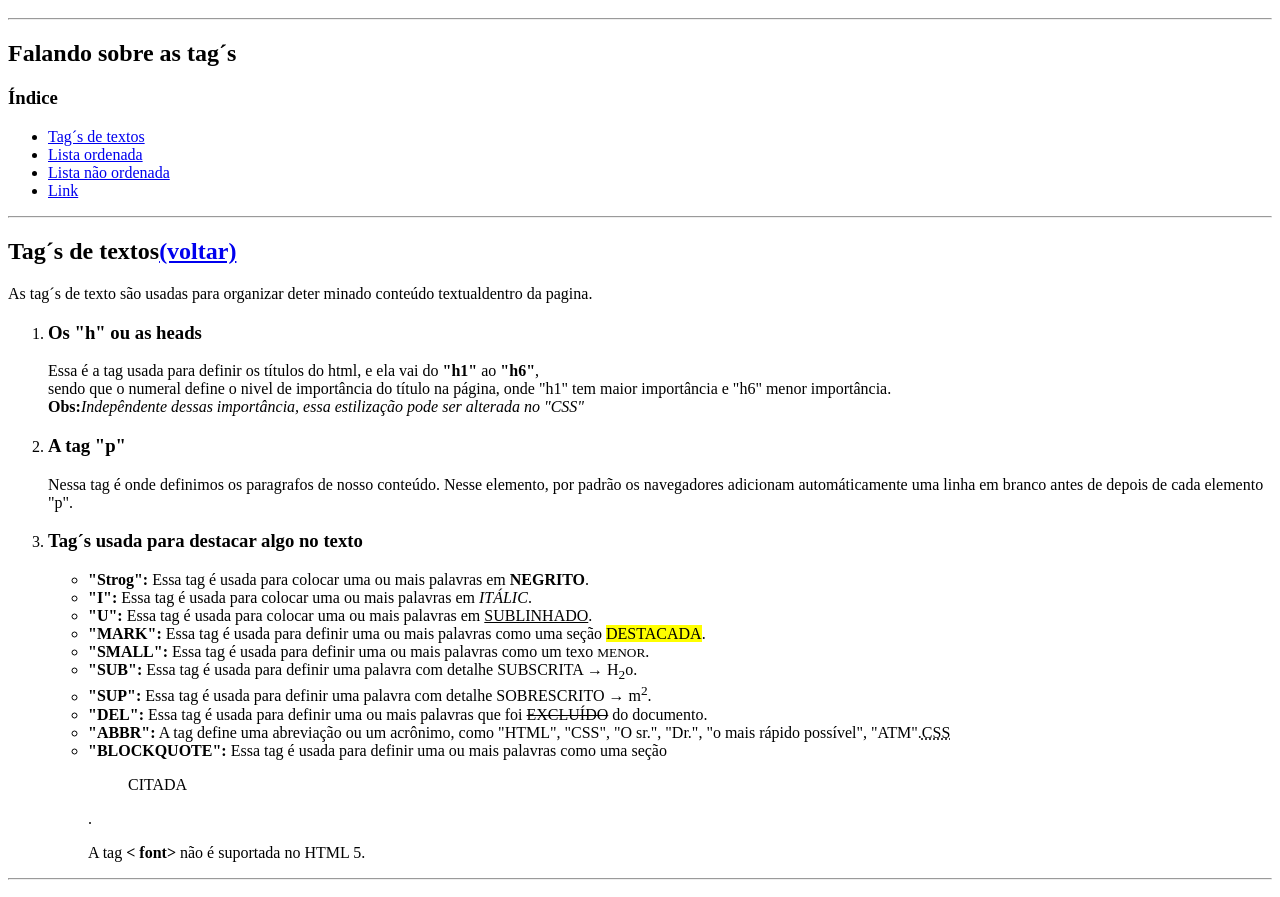
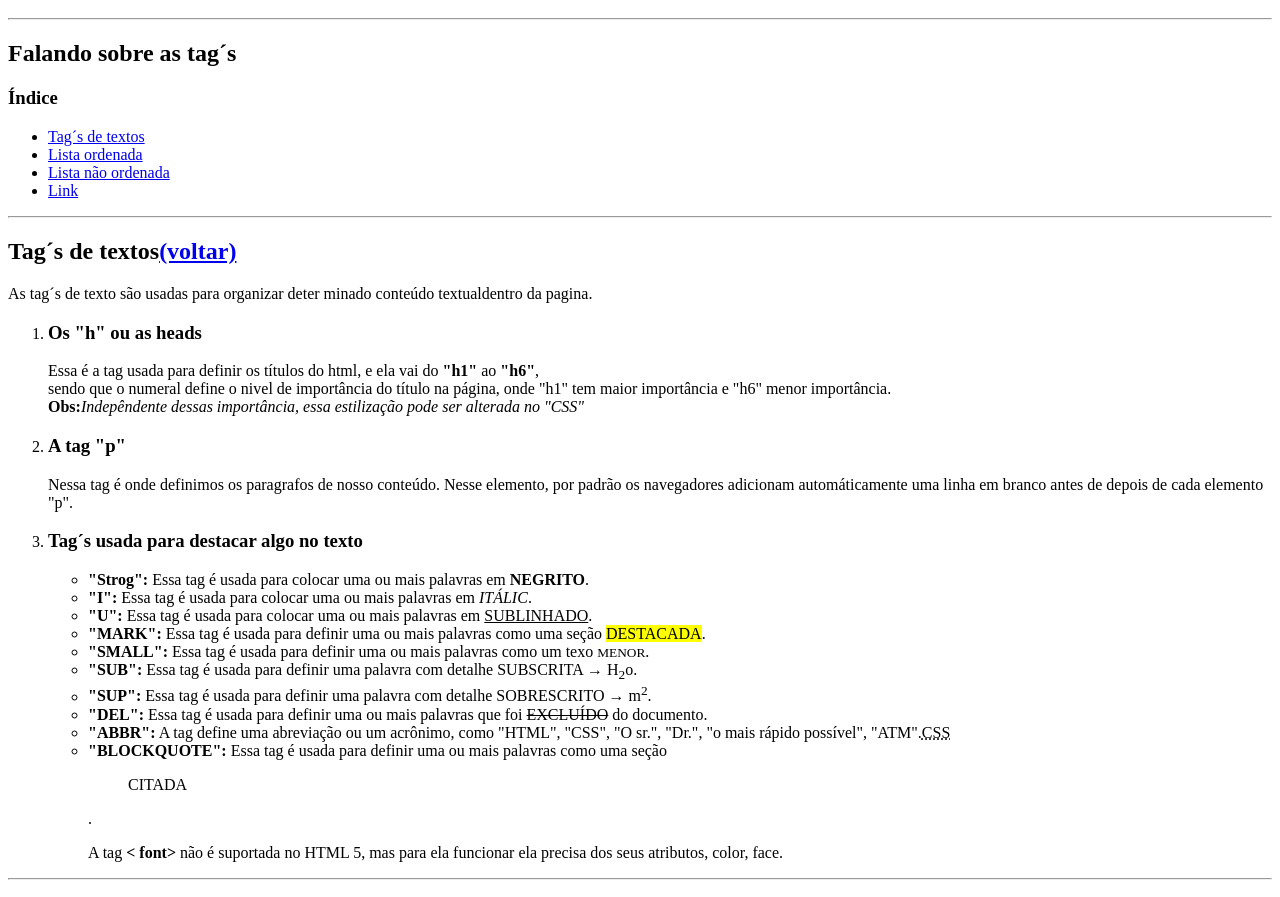
Before and after one commit to tianosouza/Desafio-01-DIO, a plain HTML site: page index.html in a window 1280 px wide. Shown: the part 48-945 px from the top of the page. Drawn offline with Linux system fonts and the light colour scheme.

Commit message:
Update index.html

```diff
--- a/index.html
+++ b/index.html
@@ -47,7 +47,10 @@
                     <li><strong>"ABBR":</strong> A tag define uma abreviação ou um acrônimo, como "HTML", "CSS", "O sr.", "Dr.", "o mais rápido possível", "ATM".<abbr title="Cascading Style Sheets">CSS</abbr></li>
                     <li><strong>"BLOCKQUOTE":</strong> Essa tag é usada para definir uma ou mais palavras como uma seção <blockquote>CITADA</blockquote>.</li>
 
-                    <p>A tag <strong>< font></strong> não é suportada no HTML 5.</p>
+                    <p>A tag <strong>< font></strong> não é suportada no HTML 5, mas para ela funcionar
+                       ela precisa dos seus atributos, color, face.
+
+                    </p>
 
 
                 </ul>
```
